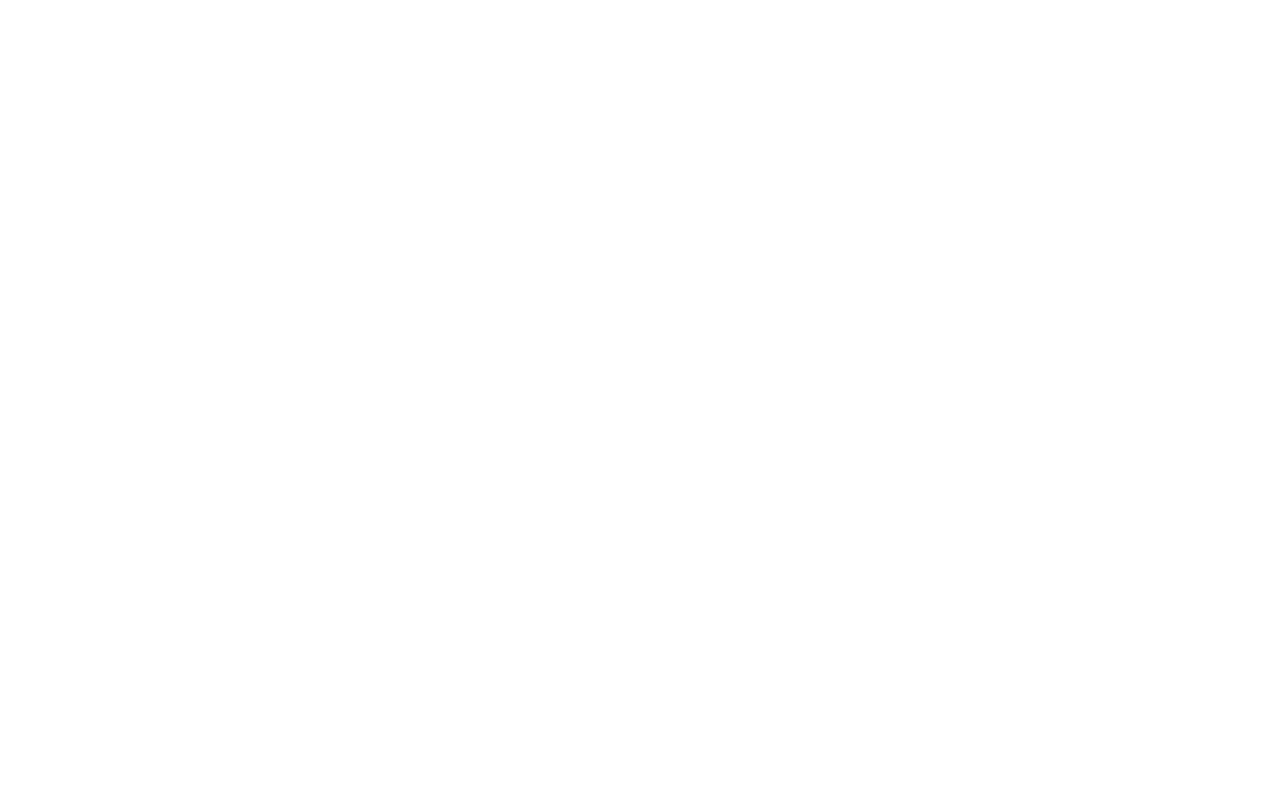
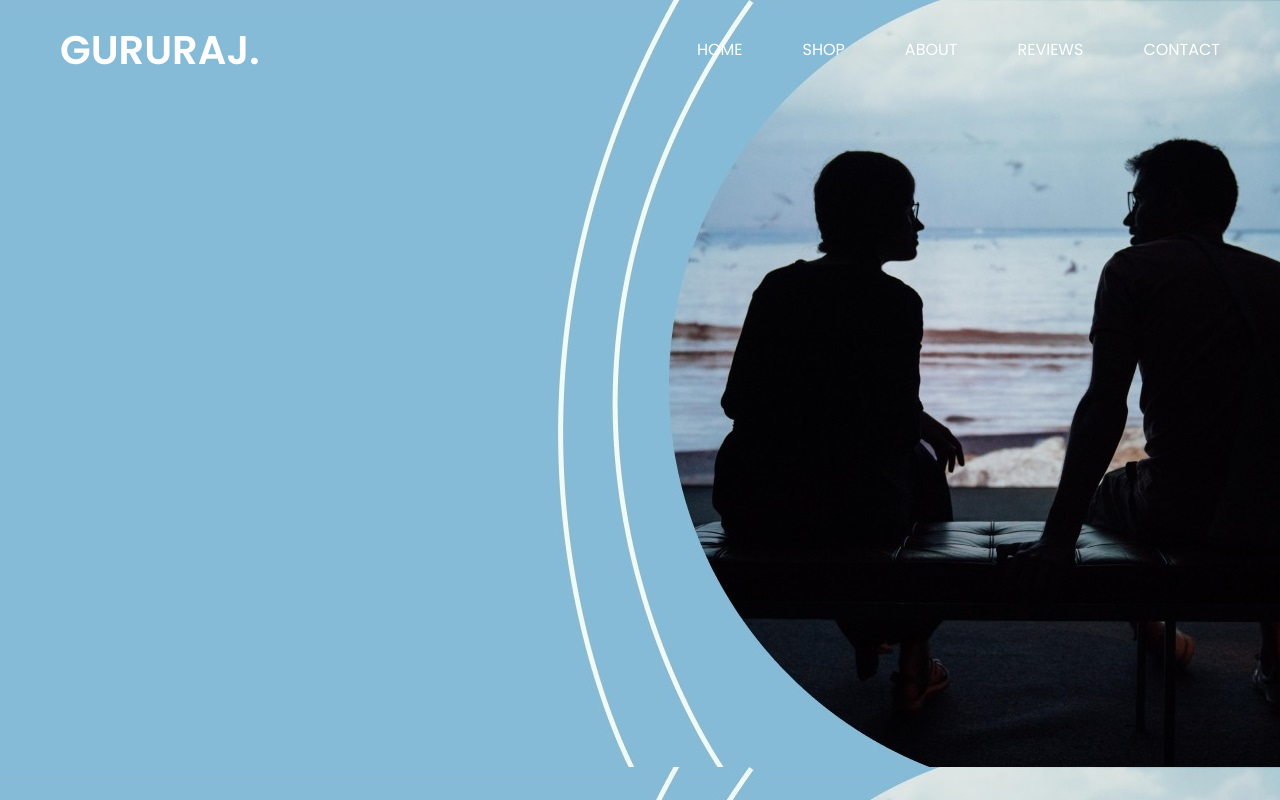
Before and after one commit to HuzefaDohadwala/MERN_Serenity, a React (Create React App) app in the folder my-app/: page / in a window 1280 px wide. Built offline with nearby package versions, Linux system fonts and the light colour scheme.

Commit message:
nav and home

```diff
--- a/my-app/src/App.js
+++ b/my-app/src/App.js
@@ -1,12 +1,13 @@
 import logo from './logo.svg';
 import './App.css';
 import Navbar from './components/Navbar';
+import Home1 from './components/Home1';
 
 function App() {
   return (
     <div className="App">
       <Navbar></Navbar>
-
+     <Home1></Home1>
     </div>
   );
 }
--- /dev/null
+++ b/my-app/src/components/Home1.css
@@ -0,0 +1,11 @@
+*{
+    margin: 0;
+    padding: 0;
+    text-decoration: none;
+}
+
+.home1{
+    background-image: url(./Home1.jpeg);
+    width: 100%;
+    height: 100vh;
+}
--- /dev/null
+++ b/my-app/src/components/Home1.jsx
@@ -0,0 +1,15 @@
+import React from 'react'
+import "./Home1.css"
+
+const Home1 = () => {
+  return (
+    <>
+    <div className="home1">
+
+    </div>
+
+    </>
+  )
+}
+
+export default Home1
--- a/my-app/src/components/Navbar.css
+++ b/my-app/src/components/Navbar.css
@@ -4,7 +4,7 @@
     box-sizing: border-box;
     padding: 0;
     margin: 0;
-    /* background-color: black; */
+    /* background-image:url(./Home1.jpeg) ;*/
     font-family: 'Poppins', sans-serif;
 }
 
@@ -23,7 +23,7 @@ header {
     z-index: 1;
     padding: 20px 60px;
     background: transparent;  /* This makes the navbar transparent */
-    border-bottom: 1px solid rgba(255, 255, 255, 0.5);  /* Made the border semi-transparent */
+      /* Made the border semi-transparent */
 }
 
 header .logo {
```
Also changed, not shown: my-app/src/components/Home1.jpeg (added), 1 other file (tests, documents, lock files or other folders).
